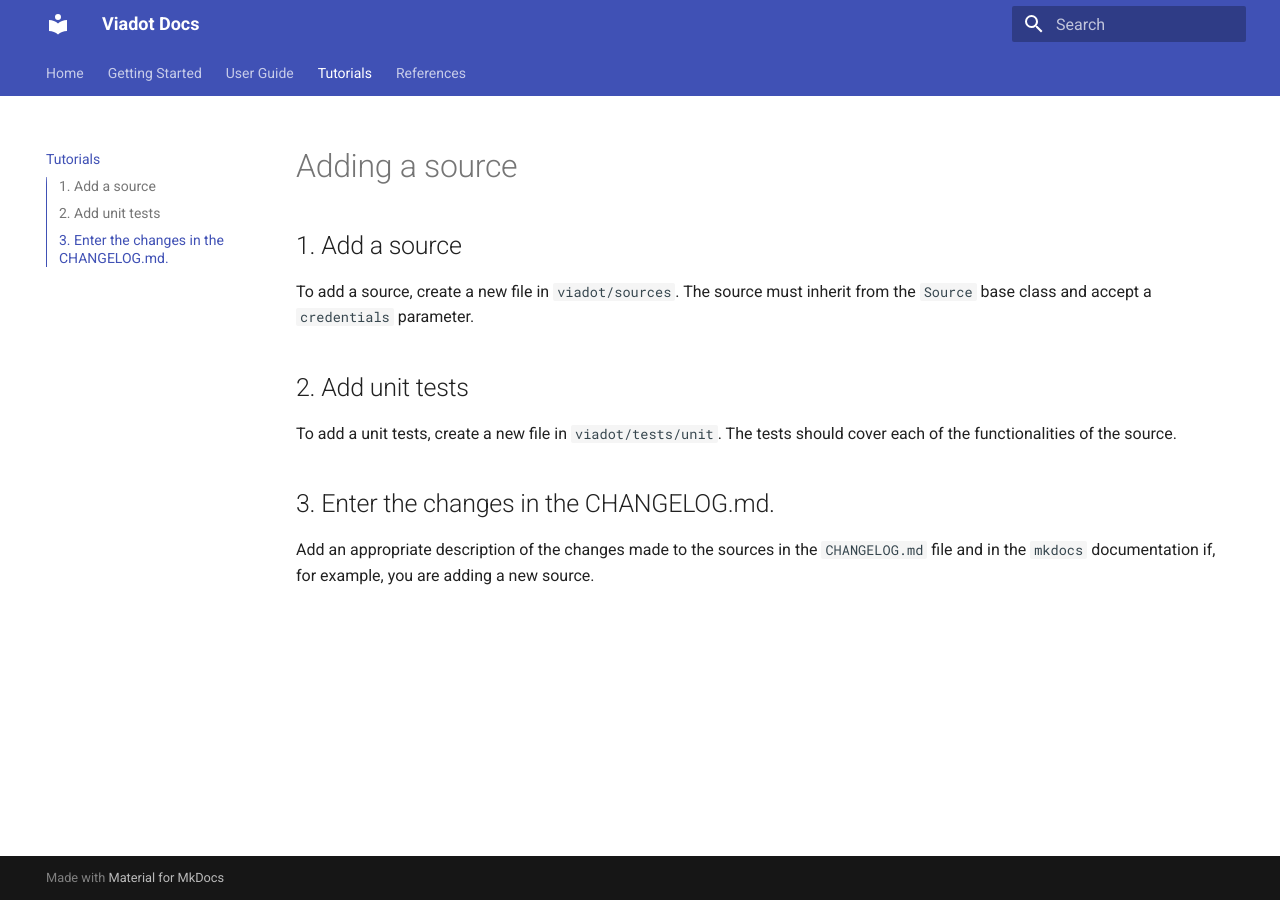
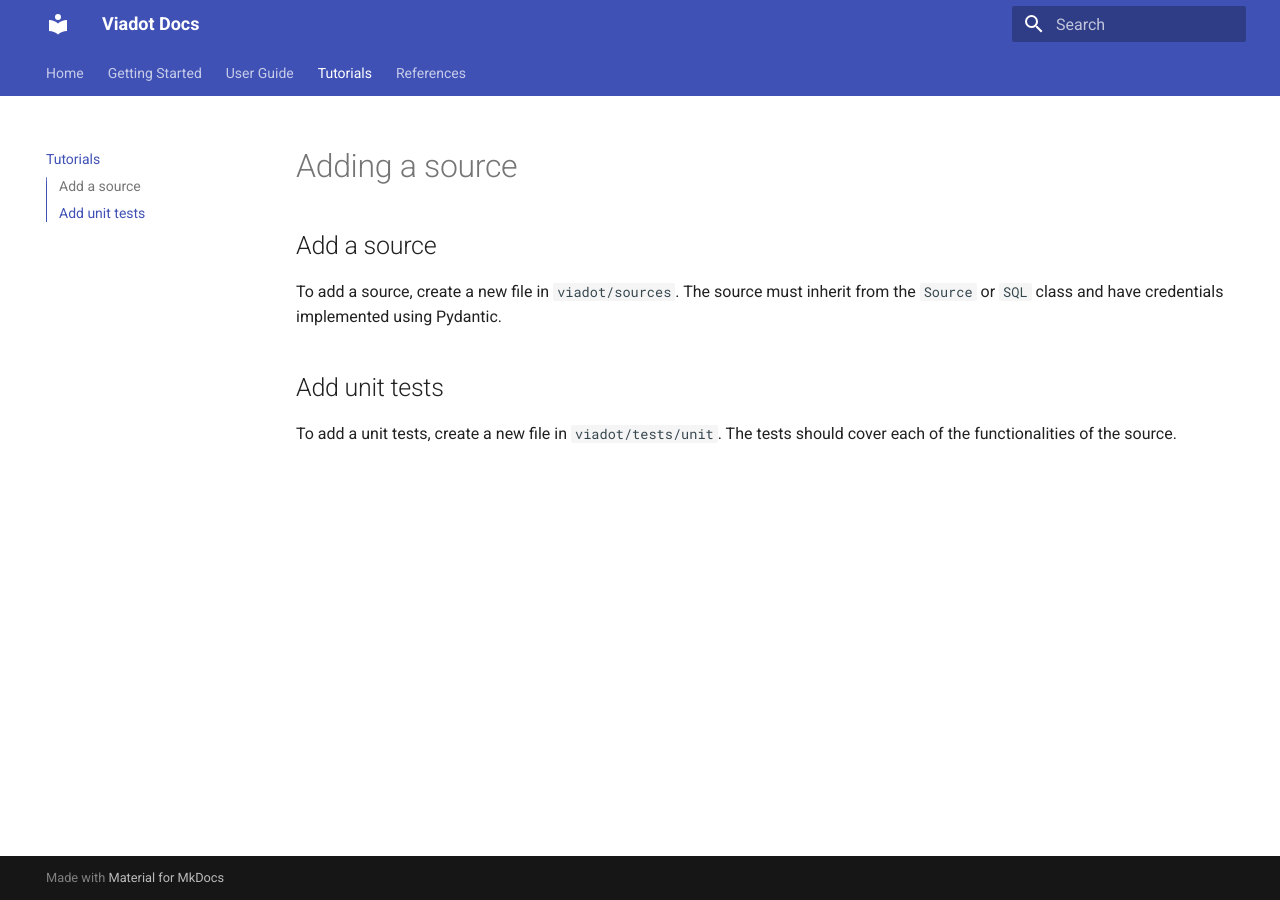
Before and after one commit to dyvenia/viadot, an MkDocs documentation site: the page built from docs/tutorials/adding_source.md, in a window 1280 px wide. Built offline with MkDocs 1.6.1 and Material for MkDocs 9.7.7, drawn with Linux system fonts in a browser that asks for light colours; the version menu is left out.

Commit message:
📝 Improved content of `adding_source.md`

```diff
--- a/docs/tutorials/adding_source.md
+++ b/docs/tutorials/adding_source.md
@@ -1,11 +1,7 @@
 # Adding a source
 
-## 1. Add a source
-To add a source, create a new file in `viadot/sources`. The source must inherit from the `Source` base class and accept a `credentials` parameter.
+## Add a source
+To add a source, create a new file in `viadot/sources`. The source must inherit from the `Source` or `SQL` class and have credentials implemented using Pydantic.
 
-## 2. Add unit tests
+## Add unit tests
 To add a unit tests, create a new file in `viadot/tests/unit`. The tests should cover each of the functionalities of the source.
-
-## 3. Enter the changes in the CHANGELOG.md.
-
-Add an appropriate description of the changes made to the sources in the `CHANGELOG.md` file and in the `mkdocs` documentation if, for example, you are adding a new source.
```
